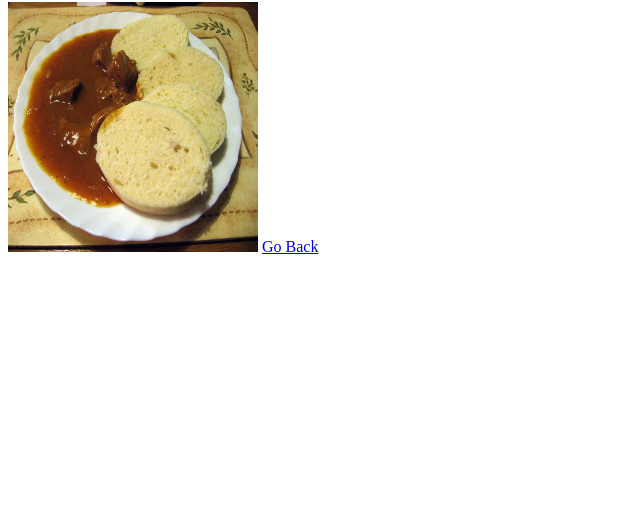
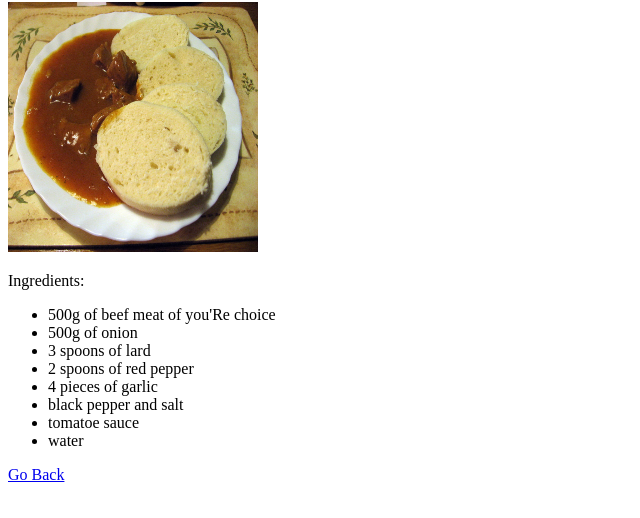
Before and after one commit to Srolldvd/odin-recipes, a plain HTML site: page recipes/gulas.html in a window 1280 px wide. Shown: the part 78-596 px from the top of the page, without its empty margins (0-640 px from the left). Drawn offline with Linux system fonts and the light colour scheme.

Commit message:
add ul with list items of ingredients for gulas

```diff
--- a/recipes/gulas.html
+++ b/recipes/gulas.html
@@ -9,6 +9,17 @@
   <body>
     <h1>Guláš</h1>
     <img src="../img/gulas.jpg" alt="guláš-img" width="250px" height="250px" />
+    <p>Ingredients:</p>
+    <ul>
+      <li>500g of beef meat of you'Re choice</li>
+      <li>500g of onion</li>
+      <li>3 spoons of lard</li>
+      <li>2 spoons of red pepper</li>
+      <li>4 pieces of garlic</li>
+      <li>black pepper and salt</li>
+      <li>tomatoe sauce</li>
+      <li>water</li>
+    </ul>
     <a href="../index.html">Go Back</a>
   </body>
 </html>
```
